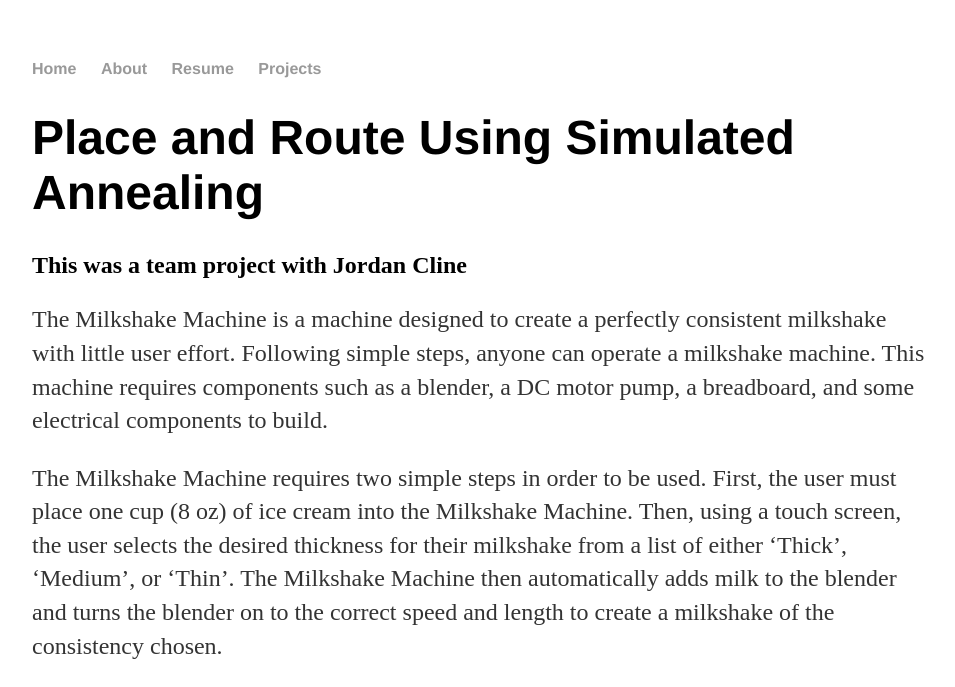
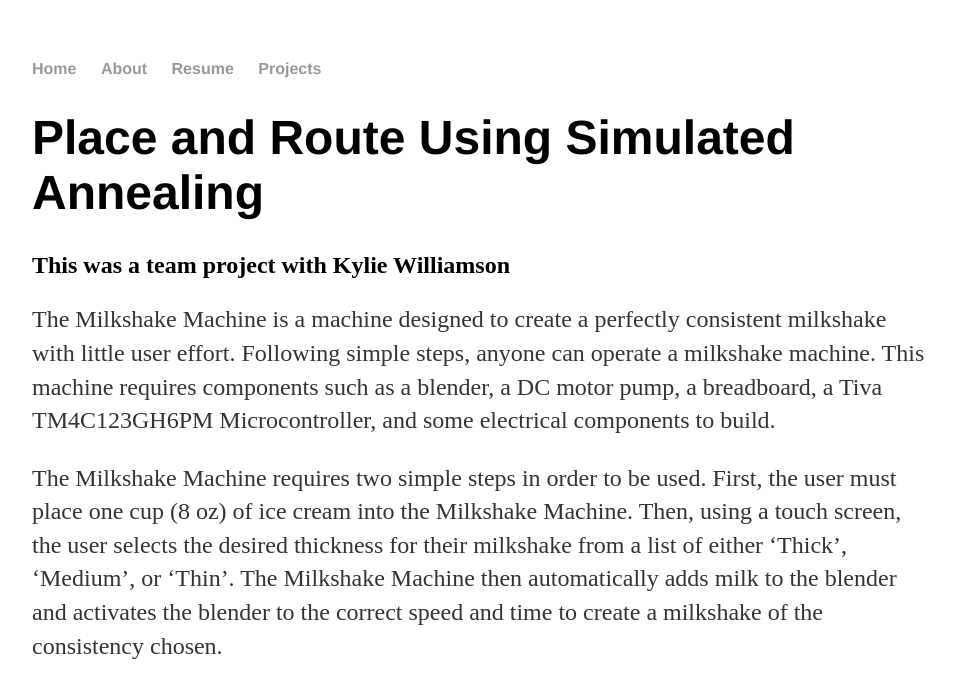
Before and after one commit to jensenjesseh/jensenjesseh.github.io, a Jekyll site: the page built from milkshake_machine/index.html, in a window 1280 px wide, cut to the strip 0-687 px from the top of the page. Shown: the whole strip, without its empty margins (160-1115 px from the left). Built offline with Jekyll 4.4.1, drawn with Linux system fonts in a browser that asks for light colours.

Commit message:
Update index.html

```diff
--- a/milkshake_machine/index.html
+++ b/milkshake_machine/index.html
@@ -5,9 +5,9 @@ title: 'Milkshake Machine'
 
  <div class="projectList">
       <h1>Place and Route Using Simulated Annealing</h1>
-      <h2>This was a team project with Jordan Cline</h2>
-      <p>The Milkshake Machine is a machine designed to create a perfectly consistent milkshake with little user effort. Following simple steps, anyone can operate a milkshake machine. This machine requires components such as a blender, a DC motor pump, a breadboard, and some electrical components to build.</p>
-      <p>The Milkshake Machine requires two simple steps in order to be used. First, the user must place one cup (8 oz) of ice cream into the Milkshake Machine. Then, using a touch screen, the user selects the desired thickness for their milkshake from a list of either ‘Thick’, ‘Medium’, or ‘Thin’. The Milkshake Machine then automatically adds milk to the blender and turns the blender on to the correct speed and length to create a milkshake of the consistency chosen.</p>
+      <h2>This was a team project with Kylie Williamson</h2>
+      <p>The Milkshake Machine is a machine designed to create a perfectly consistent milkshake with little user effort. Following simple steps, anyone can operate a milkshake machine. This machine requires components such as a blender, a DC motor pump, a breadboard, a Tiva TM4C123GH6PM Microcontroller, and some electrical components to build.</p>
+      <p>The Milkshake Machine requires two simple steps in order to be used. First, the user must place one cup (8 oz) of ice cream into the Milkshake Machine. Then, using a touch screen, the user selects the desired thickness for their milkshake from a list of either ‘Thick’, ‘Medium’, or ‘Thin’. The Milkshake Machine then automatically adds milk to the blender and activates the blender to the correct speed and time to create a milkshake of the consistency chosen.</p>
       <pThe Milkshake Machine is built using a combination of several electrical and mechanical components. First of all, this machine uses a Mainstay six speed blender as its source of mixing the milkshakes. The machine also uses a breadboard in order to connect components, a power relay to switch on AC power to the blender, an LCD touch screen, a DC motor pump, and other electrical components.</p>
 
       <p> <video width="960" height="520" controls>
```
